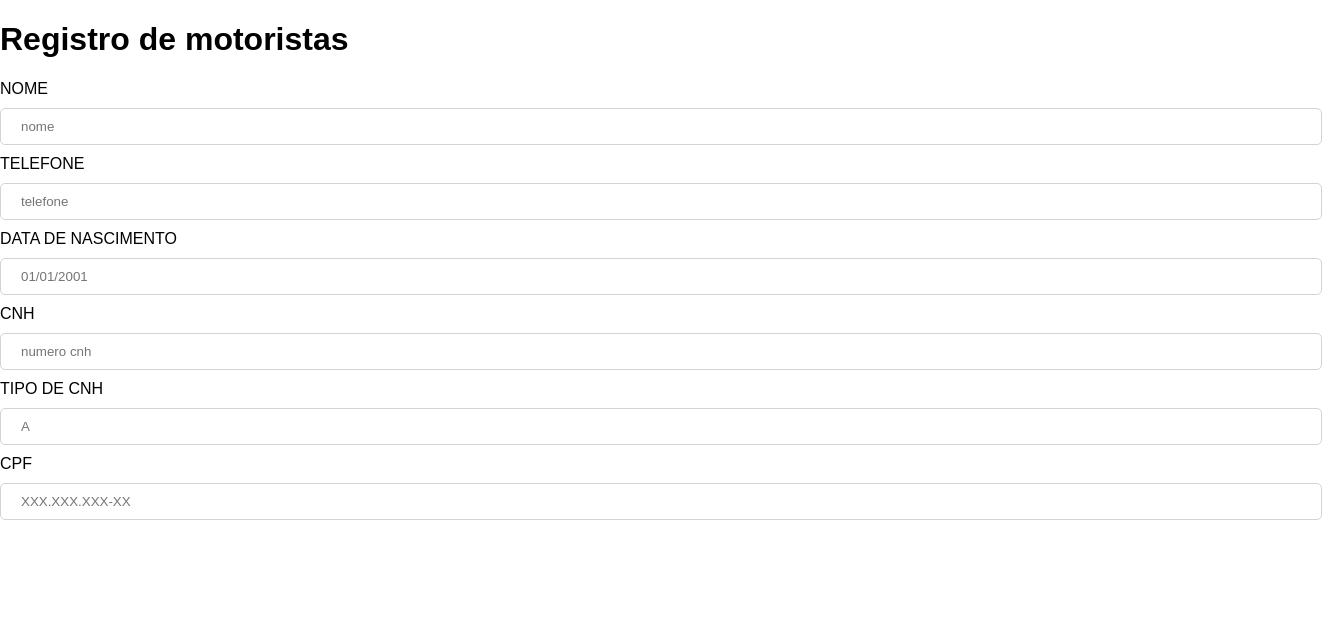
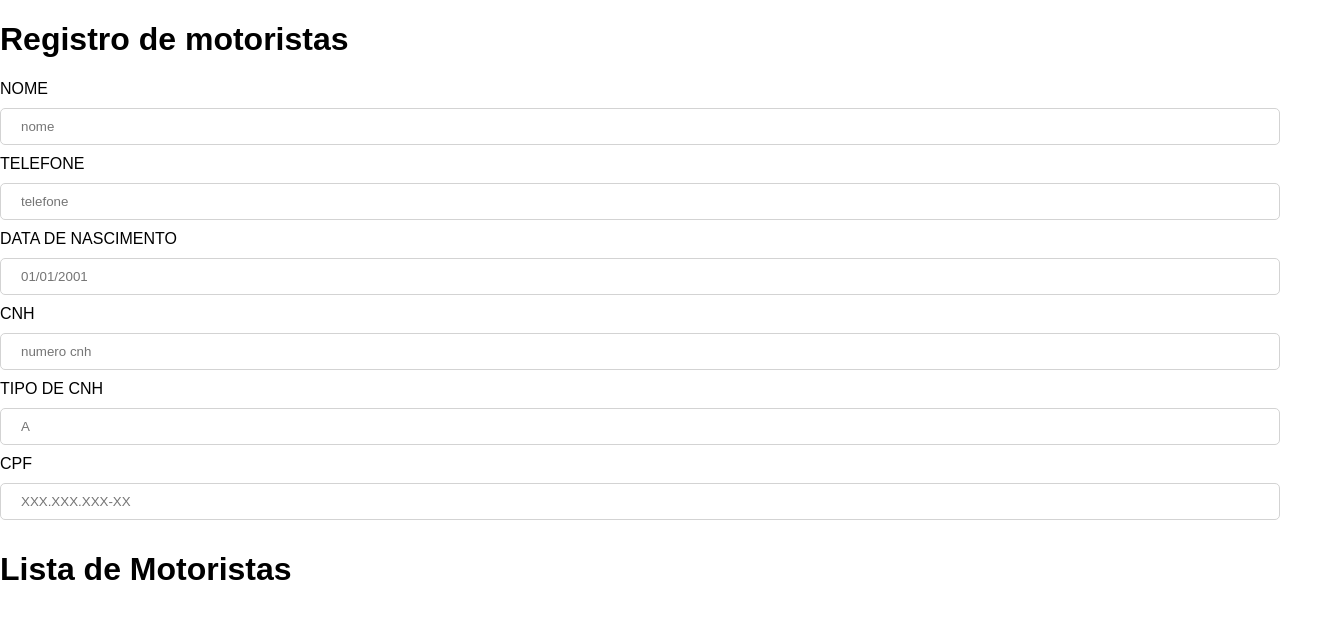
Before and after one commit to anapaulamak/truckpad-case, a React (Create React App) app: page / in a window 1280 px wide. Shown: the top 618 px of the page, 1322 px wide, since content can reach past the window. Built offline with nearby package versions, Linux system fonts and the light colour scheme; the HTML template or start-up script is replaced by a standard one.

Commit message:
add user register form

```diff
--- a/src/App.js
+++ b/src/App.js
@@ -7,8 +7,8 @@ class App extends Component {
   render() {
     return (
       <div className="App">
-        <h1>Registro de motoristas</h1>
         <div className="UserRegister">
+          <h1>Registro de motoristas</h1>
           <label>NOME</label>
           <Input placeholder="nome" inputClass="input"/>
 
@@ -28,6 +28,9 @@ class App extends Component {
           <Input placeholder="XXX.XXX.XXX-XX" inputClass="input"/>
         </div>
 
+        <div className="UsersList">
+          <h1>Lista de Motoristas</h1>
+        </div>
       </div>
     );
   }
--- a/src/style/App.css
+++ b/src/style/App.css
@@ -1,7 +1,11 @@
 .input {
     padding: 10px 20px;
-    width: 100%;
     border-radius: 5px;
     border: solid 1px lightgray;
     margin: 10px 0px;
 }
+
+.App .UserRegister{
+    display: flex;
+    flex-direction: column;
+}
```
